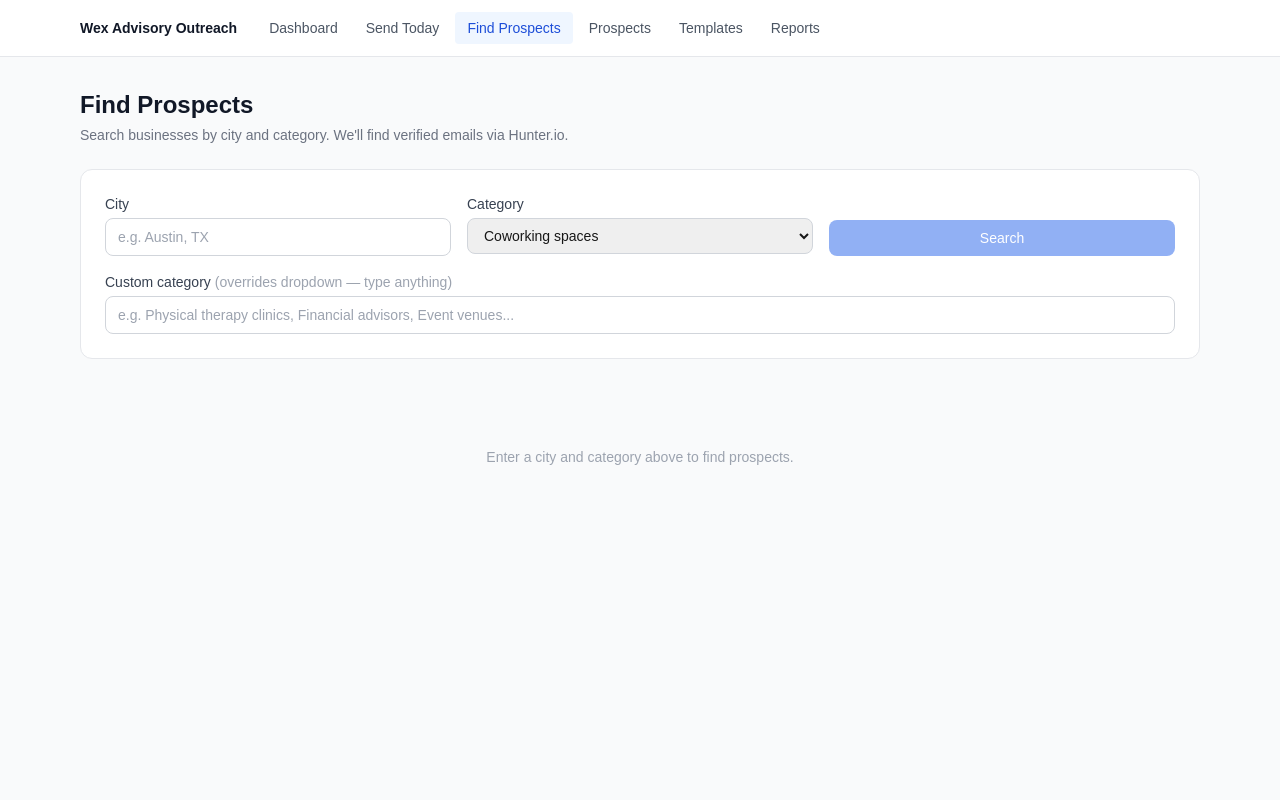
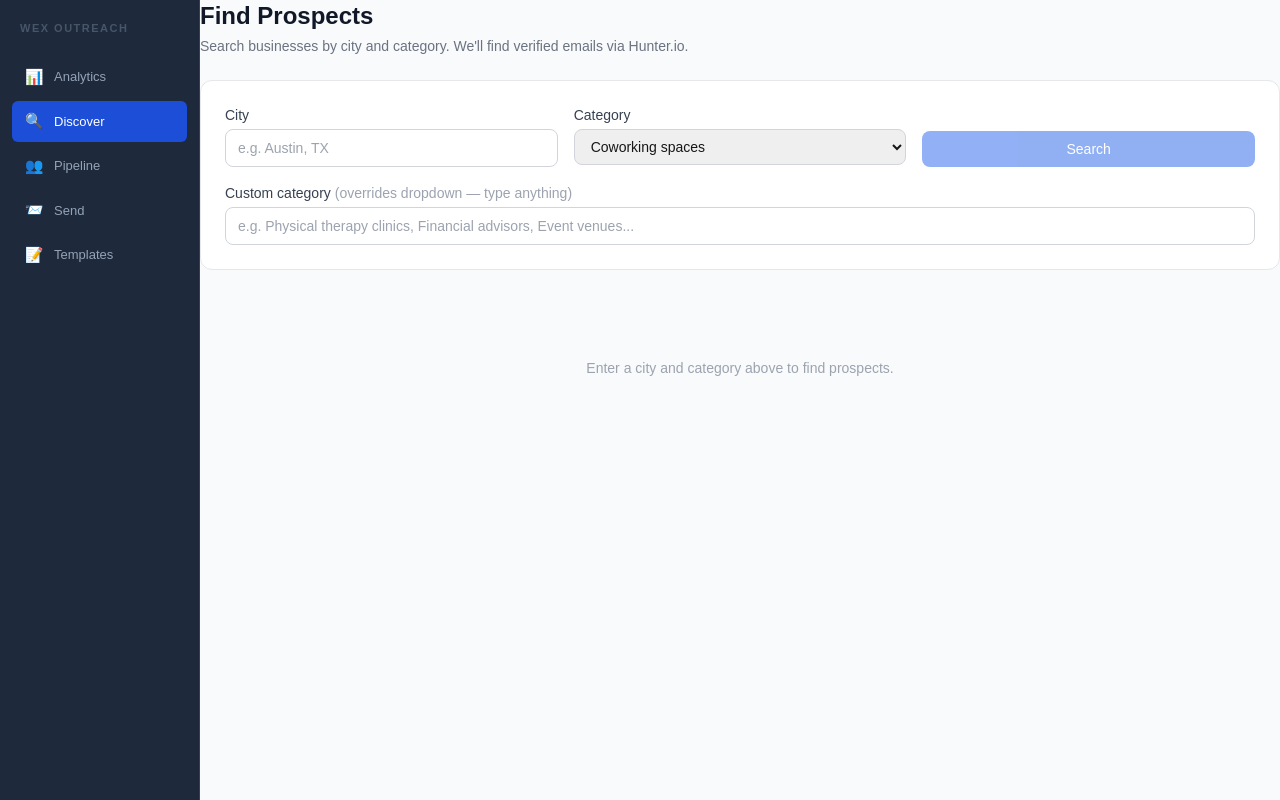
Before and after one commit to wexmix3/wexadvisory-coldoutreach, a Next.js app: page /discover in a window 1280 px wide. Built offline with nearby package versions, Linux system fonts and the light colour scheme.

Commit message:
feat: replace top nav with sidebar layout (horizontal flex, sticky sidebar)

```diff
--- a/app/layout.tsx
+++ b/app/layout.tsx
@@ -1,7 +1,7 @@
 import type { Metadata } from 'next'
 import localFont from 'next/font/local'
 import './globals.css'
-import Nav from '@/components/Nav'
+import Sidebar from '@/components/Sidebar'
 
 const geistSans = localFont({
   src: './fonts/GeistVF.woff',
@@ -17,9 +17,14 @@ export const metadata: Metadata = {
 export default function RootLayout({ children }: { children: React.ReactNode }) {
   return (
     <html lang="en">
-      <body className={`${geistSans.variable} antialiased bg-gray-50 min-h-screen`}>
-        <Nav />
-        <main className="max-w-6xl mx-auto px-4 py-8">{children}</main>
+      <body
+        className={`${geistSans.variable} antialiased`}
+        style={{ display: 'flex', height: '100vh', overflow: 'hidden', margin: 0 }}
+      >
+        <Sidebar />
+        <main style={{ flex: 1, overflowY: 'auto', background: '#f8fafc' }}>
+          {children}
+        </main>
       </body>
     </html>
   )
```
